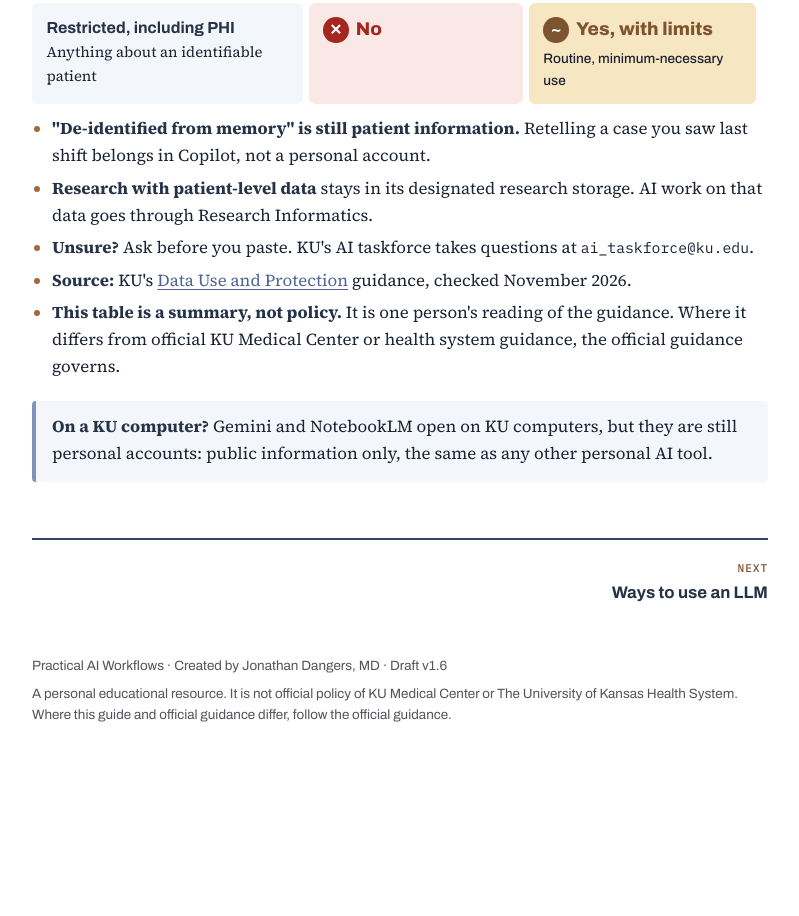
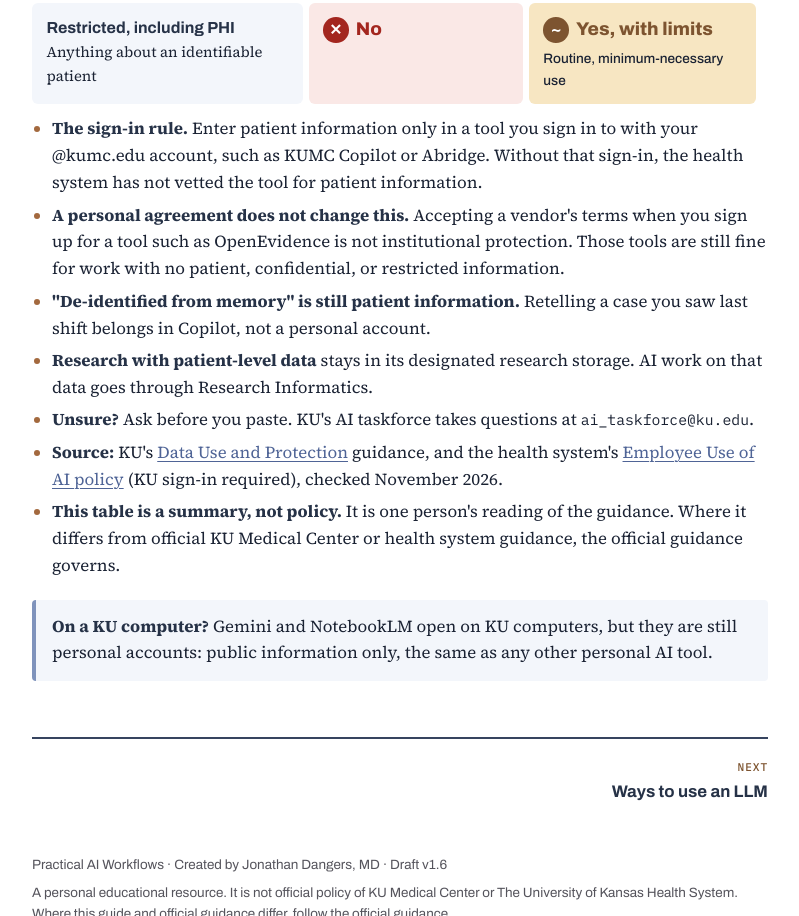
Before and after one commit to jonathandangers/AI-Tutorials, a plain HTML site: page core/start-here.html in a window 1280 px wide. Shown: the part 1836-2752 px from the top of the page, without its empty margins (380-1179 px from the left). Before the commit the page ends 2642 px from the top, so only its background shows below. Drawn offline with Linux system fonts and the light colour scheme.

Commit message:
Start here: health system sign-in rule and policy link
- State the @kumc.edu sign-in rule for patient information
- Note that a personal vendor agreement is not institutional protection
- Link the Employee Use of AI policy as a source

Co-Authored-By: Claude Fable 5.2 <noreply@anthropic.com>
Claude-Session: https://claude.ai/code/session_01Nd3D8kz2o21RCcZiiAMHhD

```diff
--- a/core/start-here.html
+++ b/core/start-here.html
@@ -85,10 +85,12 @@
 </table>
 </div>
 <ul>
+  <li><strong>The sign-in rule.</strong> Enter patient information only in a tool you sign in to with your @kumc.edu account, such as KUMC Copilot or Abridge. Without that sign-in, the health system has not vetted the tool for patient information.</li>
+  <li><strong>A personal agreement does not change this.</strong> Accepting a vendor's terms when you sign up for a tool such as OpenEvidence is not institutional protection. Those tools are still fine for work with no patient, confidential, or restricted information.</li>
   <li><strong>"De-identified from memory" is still patient information.</strong> Retelling a case you saw last shift belongs in Copilot, not a personal account.</li>
   <li><strong>Research with patient-level data</strong> stays in its designated research storage. AI work on that data goes through Research Informatics.</li>
   <li><strong>Unsure?</strong> Ask before you paste. KU's AI taskforce takes questions at <span class="mono">ai_taskforce@ku.edu</span>.</li>
-  <li><strong>Source:</strong> KU's <a href="https://ai.ku.edu/data-use-and-protection">Data Use and Protection</a> guidance, checked November 2026.</li>
+  <li><strong>Source:</strong> KU's <a href="https://ai.ku.edu/data-use-and-protection">Data Use and Protection</a> guidance, and the health system's <a href="https://kumed.policystat.com/policy/token_access/8d93ccaf-601b-4e78-9bc3-af2e50626695/">Employee Use of AI policy</a> (KU sign-in required), checked November 2026.</li>
   <li><strong>This table is a summary, not policy.</strong> It is one person's reading of the guidance. Where it differs from official KU Medical Center or health system guidance, the official guidance governs.</li>
 </ul>
 <div class="note"><p><strong>On a KU computer?</strong> Gemini and NotebookLM open on KU computers, but they are still personal accounts: public information only, the same as any other personal AI tool.</p></div>
```
Also changed, not shown: src/core/start-here.html (+3 -1 lines).
